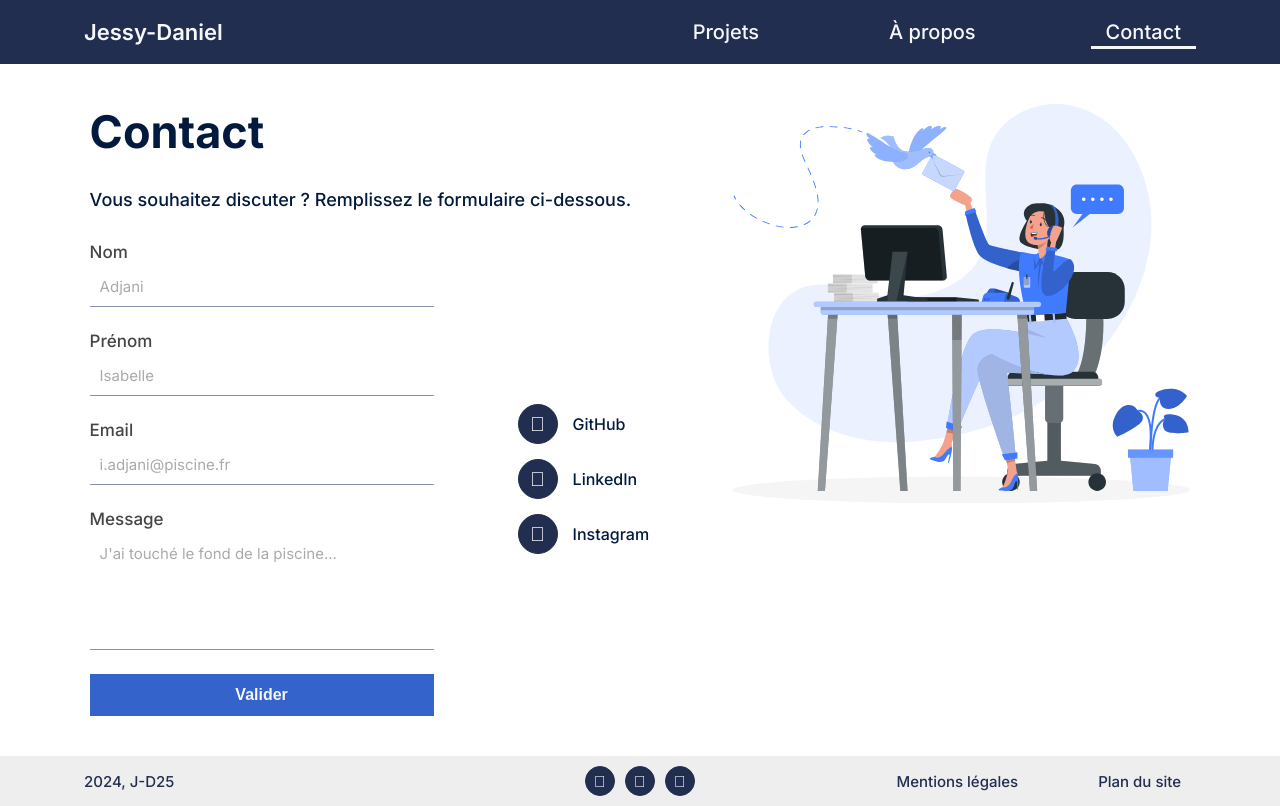
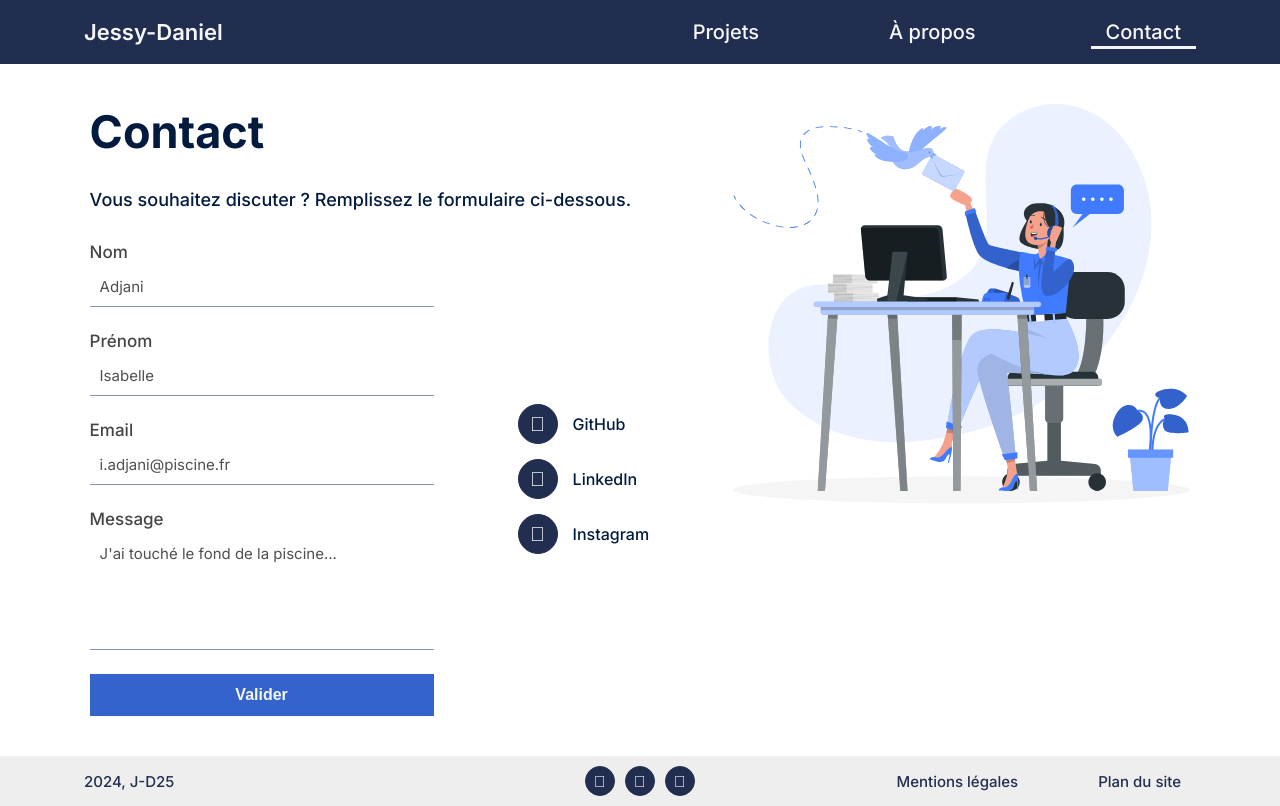
Before and after one commit to J-D25/portfolio, a React (Create React App) app: page /contact in a window 1280 px wide. Built offline with nearby package versions, Linux system fonts and the light colour scheme.

Commit message:
FIX - src/components/Contact.css : Ajustement couleur placeholder

```diff
--- a/src/components/Contact.css
+++ b/src/components/Contact.css
@@ -55,7 +55,7 @@
 
 .Contact-means-formInput input::placeholder,
 .Contact-means-formInput textarea::placeholder {
-    color: #AAAAAA;
+    color: #4F4F4F;
 }
 
 .Contact-means-formInput input:focus-visible,
```
